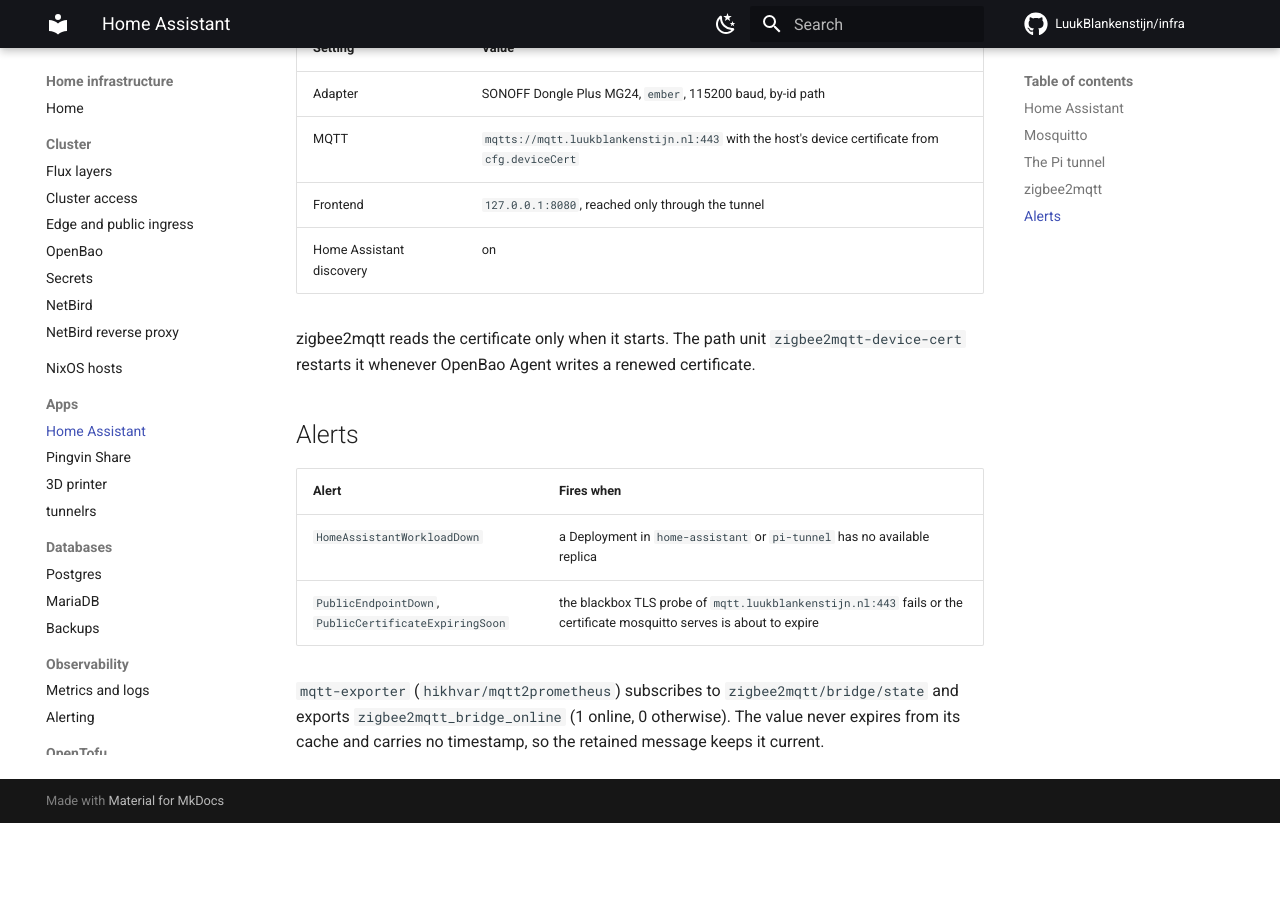
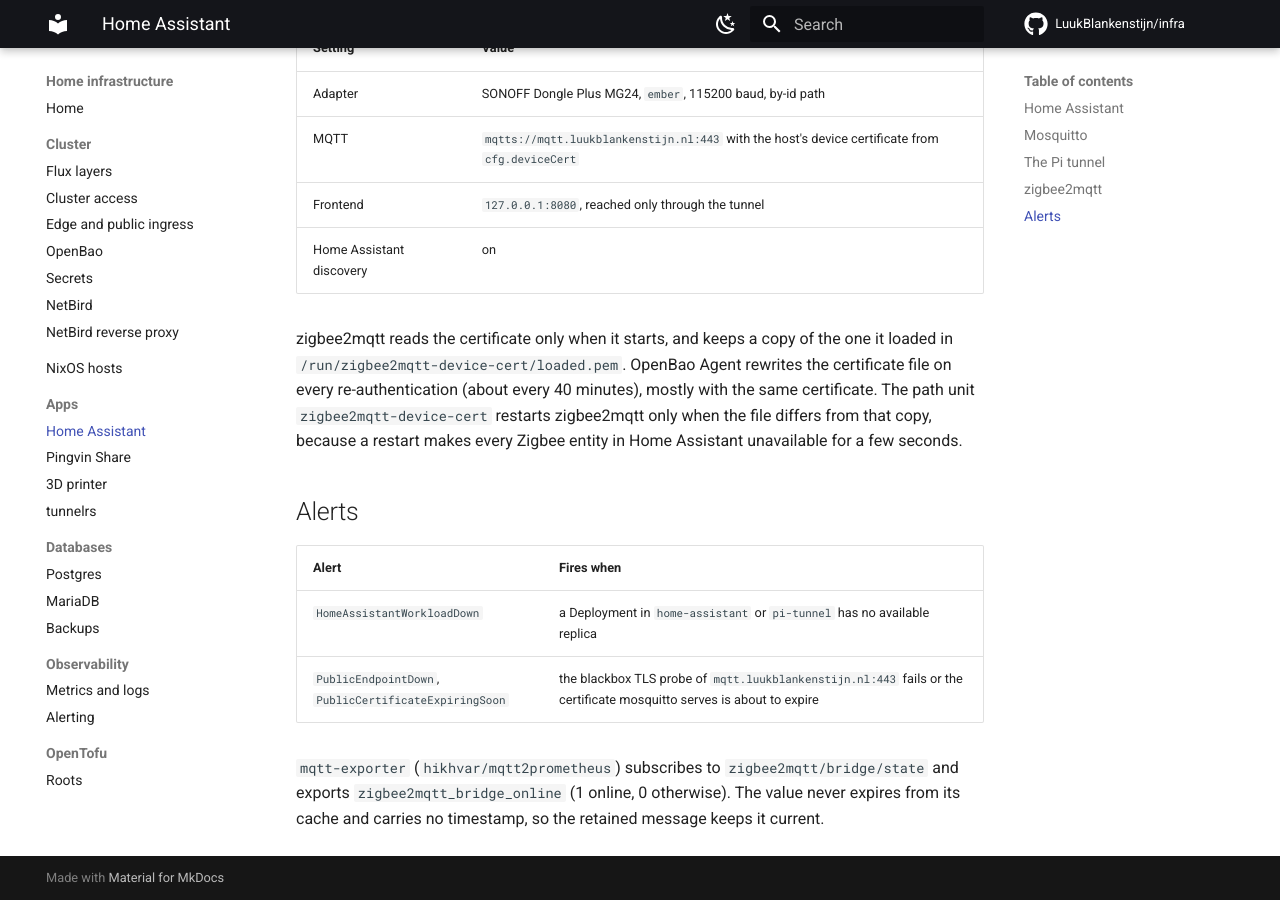
Before and after one commit to LuukBlankenstijn/infra, an MkDocs documentation site: the page built from docs/apps/home-assistant.md, in a window 1280 px wide and 900 px high, scrolled down 3499 px. Built offline with MkDocs 1.6.1 and Material for MkDocs 9.7.7, drawn with Linux system fonts in a browser that asks for light colours; comment, search, counter and statistics services are not loaded; before the commit the page ends 4322 px from its top, so only the background shows below that.

Commit message:
home-gateway: restart zigbee2mqtt only when the device certificate changes

```diff
--- a/docs/apps/home-assistant.md
+++ b/docs/apps/home-assistant.md
@@ -146,9 +146,13 @@ copies it and the token to `secret/pi-tunnel/frp`.
 | Frontend | `127.0.0.1:8080`, reached only through the tunnel |
 | Home Assistant discovery | on |
 
-zigbee2mqtt reads the certificate only when it starts. The path unit
-`zigbee2mqtt-device-cert` restarts it whenever OpenBao Agent writes a renewed
-certificate.
+zigbee2mqtt reads the certificate only when it starts, and keeps a copy of the
+one it loaded in `/run/zigbee2mqtt-device-cert/loaded.pem`. OpenBao Agent
+rewrites the certificate file on every re-authentication (about every 40
+minutes), mostly with the same certificate. The path unit
+`zigbee2mqtt-device-cert` restarts zigbee2mqtt only when the file differs from
+that copy, because a restart makes every Zigbee entity in Home Assistant
+unavailable for a few seconds.
 
 ## Alerts
 
```
Also changed, not shown: 1 other file.
